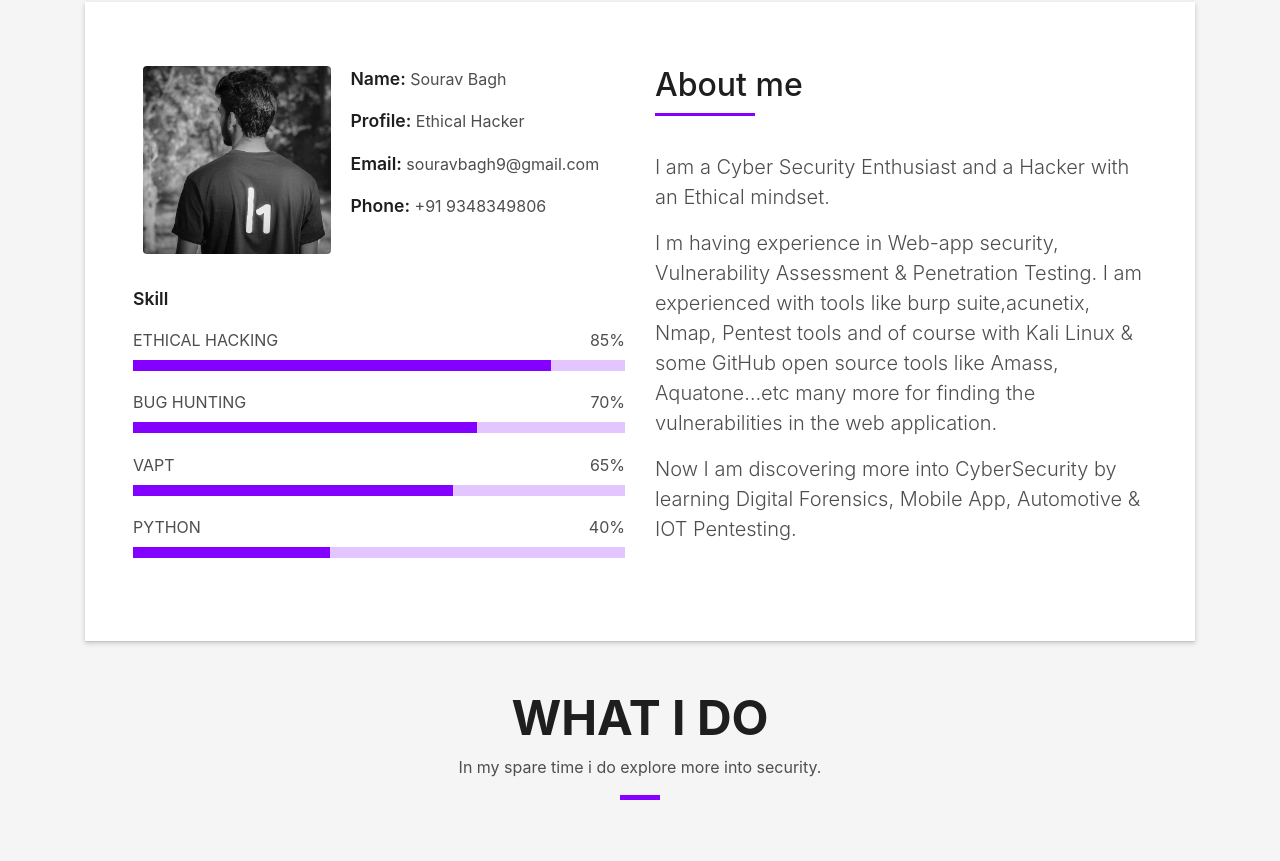
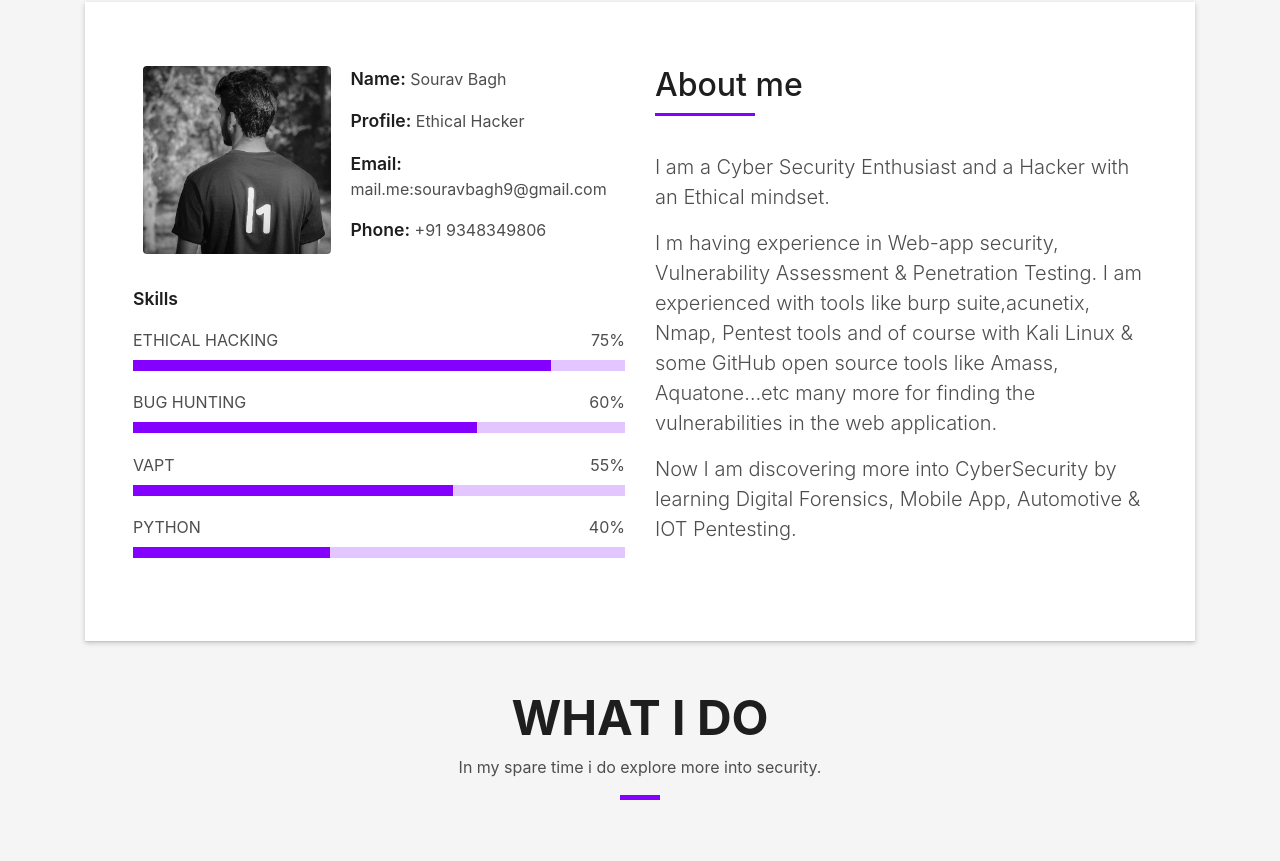
Before and after one commit to iRootDesigner/souravsec.github.io, a plain HTML site: page index.html in a window 1280 px wide. Shown: the part 862-1723 px from the top of the page. Drawn offline with Linux system fonts and the light colour scheme; files whose address does not match are found by name.

Commit message:
Update index.html

```diff
--- a/index.html
+++ b/index.html
@@ -103,24 +103,24 @@
                     <div class="about-info">
                       <p><span class="title-s">Name: </span> <span>Sourav Bagh</span></p>
                       <p><span class="title-s">Profile: </span> <span>Ethical Hacker</span></p>
-                      <p><span class="title-s">Email: </span> <span>souravbagh9@gmail.com</span></p>
+                      <p><span class="title-s">Email: </span> <span>mail.me:souravbagh9@gmail.com</span></p>
                       <p><span class="title-s">Phone: </span> <span>+91 9348349806</span></p>
                     </div>
                   </div>
                 </div>
                 <div class="skill-mf">
-                  <p class="title-s">Skill</p>
-                  <span>ETHICAL HACKING</span> <span class="pull-right">85%</span>
+                  <p class="title-s">Skills</p>
+                  <span>ETHICAL HACKING</span> <span class="pull-right">75%</span>
                   <div class="progress">
                     <div class="progress-bar" role="progressbar" style="width: 85%;" aria-valuenow="85" aria-valuemin="0"
                       aria-valuemax="100"></div>
                   </div>
-                  <span>BUG HUNTING</span> <span class="pull-right">70%</span>
+                  <span>BUG HUNTING</span> <span class="pull-right">60%</span>
                   <div class="progress">
                     <div class="progress-bar" role="progressbar" style="width: 70%" aria-valuenow="70" aria-valuemin="0"
                       aria-valuemax="100"></div>
                   </div>
-                  <span>VAPT</span> <span class="pull-right">65%</span>
+                  <span>VAPT</span> <span class="pull-right">55%</span>
                   <div class="progress">
                     <div class="progress-bar" role="progressbar" style="width: 65%" aria-valuenow="65" aria-valuemin="0"
                       aria-valuemax="100"></div>
```
